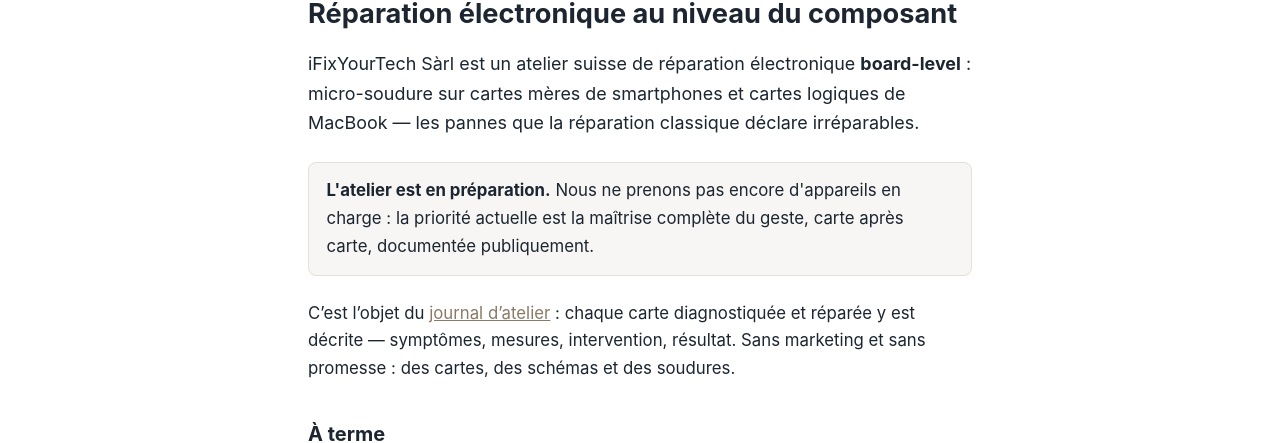
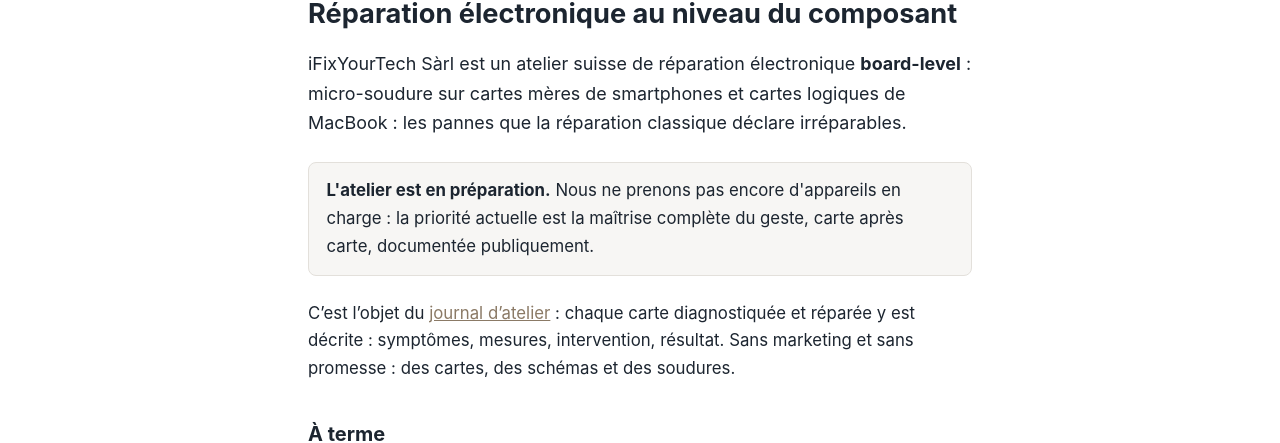
Before and after one commit to fawraw/ifixyour.tech, a Jekyll site: the page built from index.md, in a window 1280 px wide. Shown: the part 467-910 px from the top of the page. Built offline with Jekyll 4.4.1, drawn with Linux system fonts in a browser that asks for light colours.

Commit message:
Style : remplace les tirets de ponctuation par deux-points ou virgules
Co-Authored-By: Claude Fable 5 <noreply@anthropic.com>

```diff
--- a/_config.yml
+++ b/_config.yml
@@ -1,6 +1,6 @@
 title: iFixYour.Tech
 description: >-
-  Atelier suisse de réparation électronique board-level — micro-soudure sur
+  Atelier suisse de réparation électronique board-level : micro-soudure sur
   cartes mères de smartphones et cartes logiques MacBook. Journal d'atelier
   public pendant la montée en compétence.
 url: "https://ifixyour.tech"
--- a/index.md
+++ b/index.md
@@ -1,6 +1,6 @@
 ---
 layout: default
-title: Réparation électronique board-level en Suisse — atelier en préparation
+title: Réparation électronique board-level en Suisse, atelier en préparation
 ---
 
 <img class="logo-banner" src="/assets/img/logo.jpeg" alt="Logo iFixYour.Tech" width="1500" height="750">
@@ -9,7 +9,7 @@ title: Réparation électronique board-level en Suisse — atelier en préparati
 
 <p class="lede">iFixYourTech Sàrl est un atelier suisse de réparation électronique
 <strong>board-level</strong> : micro-soudure sur cartes mères de smartphones et cartes
-logiques de MacBook — les pannes que la réparation classique déclare irréparables.</p>
+logiques de MacBook : les pannes que la réparation classique déclare irréparables.</p>
 
 <div class="notice">
 <strong>L'atelier est en préparation.</strong> Nous ne prenons pas encore d'appareils en
@@ -18,7 +18,7 @@ documentée publiquement.
 </div>
 
 C'est l'objet du [journal d'atelier](/journal/) : chaque carte diagnostiquée et réparée
-y est décrite — symptômes, mesures, intervention, résultat. Sans marketing et sans
+y est décrite : symptômes, mesures, intervention, résultat. Sans marketing et sans
 promesse : des cartes, des schémas et des soudures.
 
 ## À terme
--- a/journal/index.html
+++ b/journal/index.html
@@ -1,12 +1,12 @@
 ---
 layout: default
 title: Journal d'atelier
-description: Chaque carte diagnostiquée et réparée, documentée — symptômes, mesures, intervention, résultat.
+description: Chaque carte diagnostiquée et réparée, documentée : symptômes, mesures, intervention, résultat.
 ---
 <h1>Journal d'atelier</h1>
 
 <p>Chaque réparation documentée : symptômes, diagnostic, mesures, intervention,
-résultat. Le rythme suit l'atelier — irrégulier, sans obligation.</p>
+résultat. Le rythme suit l'atelier : irrégulier, sans obligation.</p>
 
 <ul class="post-list">
 	{% for post in site.posts %}
```
Also changed, not shown: _drafts/gabarit-reparation.md (+1 -1 lines), _posts/2026-08-20-pourquoi-ce-journal.md (+3 -3 lines), README.md.
